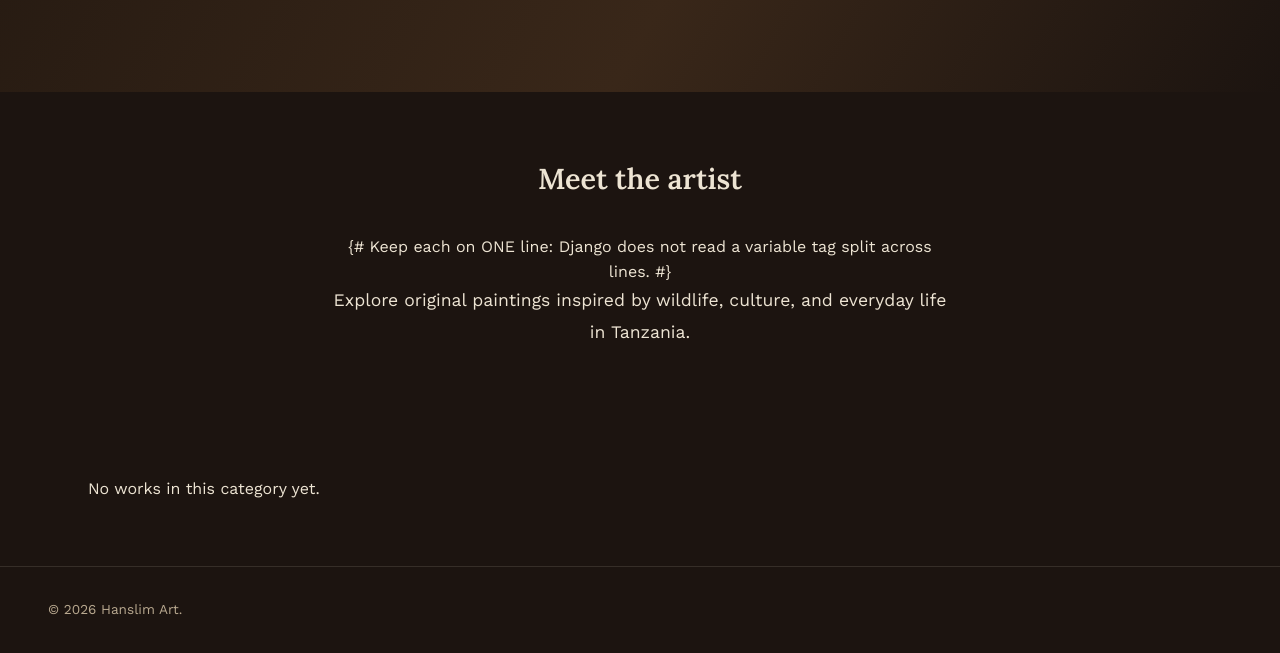
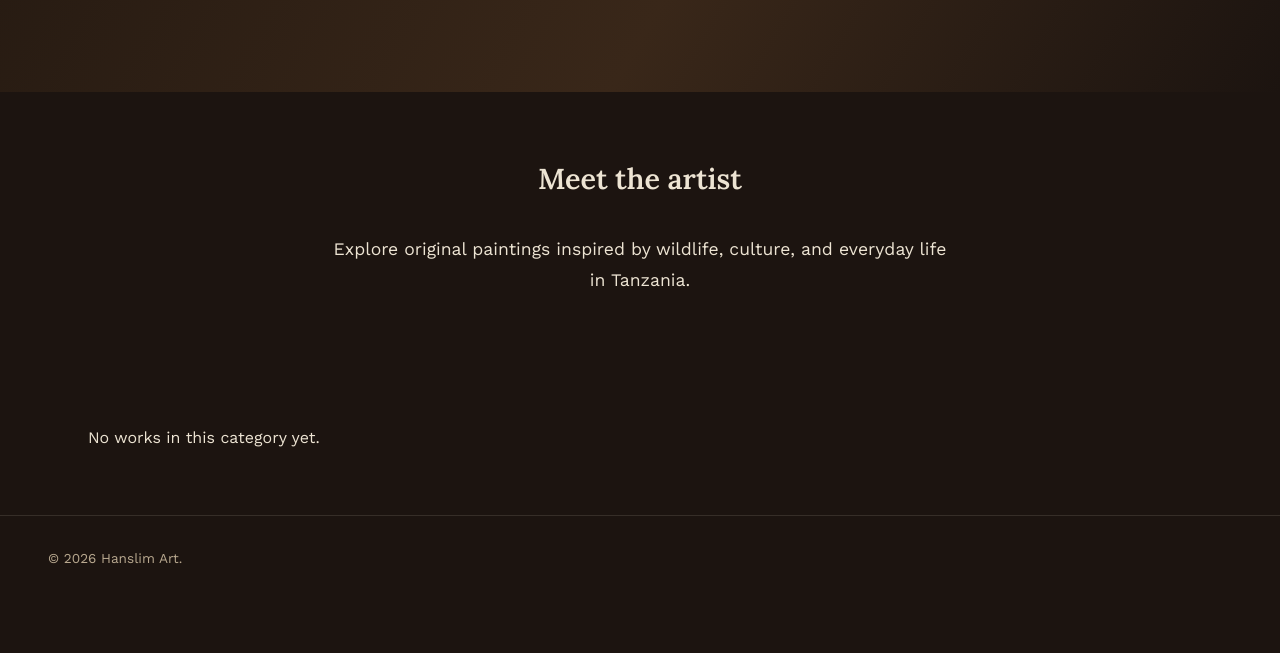
Before and after one commit to Noble2318/hans-arts, a Django app: page / in a window 1280 px wide. Shown: the part 583-1236 px from the top of the page. After the commit the page ends 1147 px from the top, so only its background shows below. Run offline with Django 5.2, Linux system fonts and the light colour scheme; data that the repository does not hold is empty.

Commit message:
Fix split template tags, RTL support, About page

```diff
--- a/gallery/templates/gallery/home.html
+++ b/gallery/templates/gallery/home.html
@@ -33,8 +33,7 @@ African Art{% endblock %} {% block content %}
   <h2 class="section-title">
     {{ t.meet_the_artist|default:"Meet the artist" }}
   </h2>
-  {# Keep each {{ ... }} on ONE line: Django does not read a variable tag split
-  across lines. #} {% if artist.bio %}
+  {% if artist.bio %}
   <p>{{ artist.bio|truncatewords:60 }}</p>
   {% else %}
   <p>{{ t.artist_intro }}</p>
--- a/gallery/tests.py
+++ b/gallery/tests.py
@@ -64,7 +64,7 @@ class PublicPageTests(TestCase):
 		self.assertContains(response, 'Amina Artist')
 		self.assertContains(response, 'Explore the gallery')
 		self.assertContains(response, 'Meet the artist')
-		self.assertNotContains(response, '{# Keep each')
+		self.assertNotContains(response, 'Django does not read a variable tag split')
 		self.assertContains(response, 'https://wa.me/255700123456')
 		self.assertEqual(response.content.decode().count('class="whatsapp-float"'), 1)
 		self.assertEqual(response.content.decode().count('Featured painting'), 1)
```
